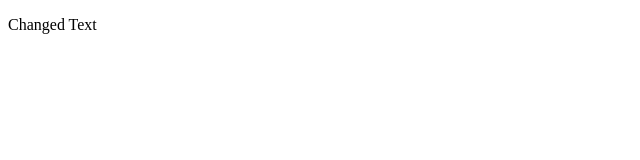
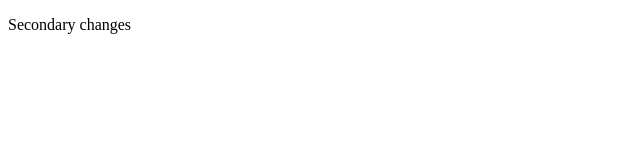
Before and after one commit to cyberforge1/my-test-repo, a plain HTML site: page index.html in a window 1280 px wide. Shown: the full height of the page, 0-640 px from the left. Drawn offline with Linux system fonts and the light colour scheme.

Commit message:
secondary changes

```diff
--- a/index.html
+++ b/index.html
@@ -6,6 +6,6 @@
     <title>My Name</title>
 </head>
 <body>
-    <p>Changed Text</p>
+    <p>Secondary changes</p>
 </body>
 </html>
```
